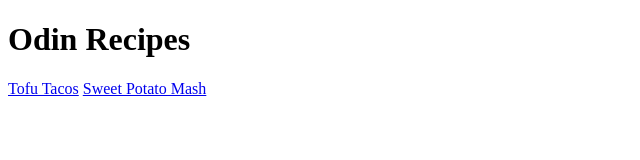
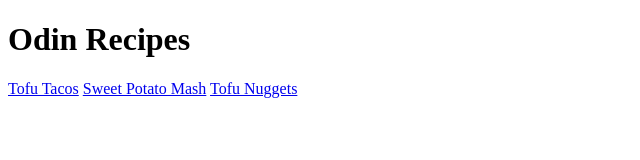
Before and after one commit to rylanbeal/odin-recipe, a plain HTML site: page index.html in a window 1280 px wide. Shown: the whole page, without its empty margins (0-640 px from the left). Drawn offline with Linux system fonts and the light colour scheme.

Commit message:
Add tofu-nuggets.html link to index.html

```diff
--- a/index.html
+++ b/index.html
@@ -9,5 +9,6 @@
         <h1>Odin Recipes</h1>
         <a href="recipes/tofu-tacos.html">Tofu Tacos</a>
         <a href="recipes/sweet-potato-mash.html">Sweet Potato Mash</a>
+        <a href="recipes/tofu-nuggets.html">Tofu Nuggets</a>
     </body>
 </html>
```
